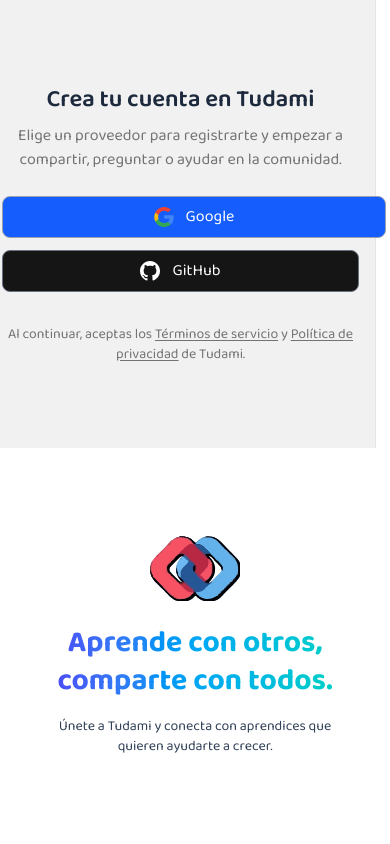
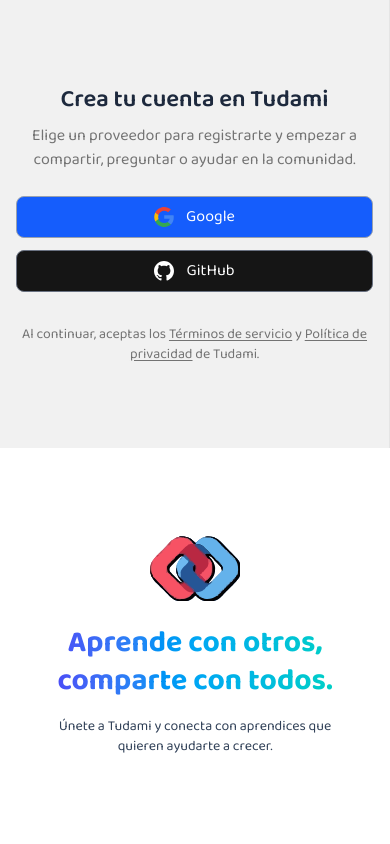
Before and after one commit to cdomdev/tudami, a Next.js app: page /auth/login in a window 390 px wide. Shown: the top 844 px of the page. Built offline with nearby package versions, Linux system fonts and the light colour scheme; no server answers.

Commit message:
ajuste de la disposicion delboton de login con provider google

```diff
--- a/src/app/auth/login/VisualLogin.tsx
+++ b/src/app/auth/login/VisualLogin.tsx
@@ -32,7 +32,7 @@ export function VisualLogin() {
 
   return (
     <>
-      <main className="grid place-items-center border-r bg-custom-card w-full h-full p-4 lg:col-span-3 mr-7">
+      <main className="grid place-items-center border-r bg-custom-card w-full h-full p-4 lg:col-span-3 lg:mr-7">
         <div className="py-3 grid place-content max-w-sm ">
           <div className="text-center mb-6">
             <h1 className="text-2xl font-semibold text-slate-800 dark:text-white">
@@ -49,7 +49,7 @@ export function VisualLogin() {
             <button
               onClick={() => loginWith("google")}
               disabled={loadingProvider !== null}
-              className="bg-blue-600 border border-gray-400 text-white px-4 py-2 rounded-md flex items-center justify-center gap-3 hover:bg-blue-500 transition-colors cursor-pointer disabled:opacity-50 disabled:cursor-not-allowed disabled:hover:bg-blue-600 min-w-sm"
+              className="bg-blue-600 border border-gray-400 text-white px-4 py-2 rounded-md flex items-center justify-center gap-3 hover:bg-blue-500 transition-colors cursor-pointer disabled:opacity-50 disabled:cursor-not-allowed disabled:hover:bg-blue-600 lg:min-w-sm"
             >
               {loadingProvider === "google" ? (
                 <Spinner className="w-5 h-5 text-white" />
```
